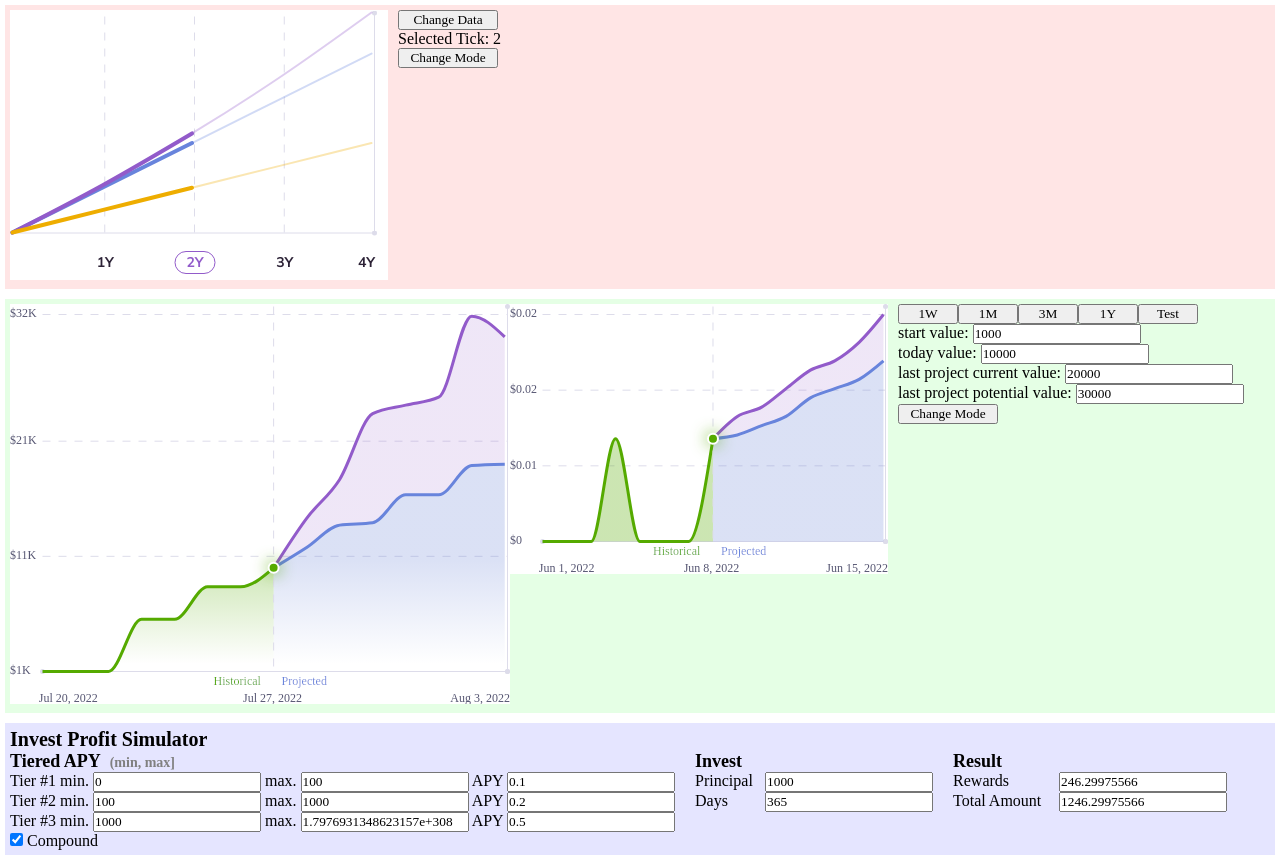
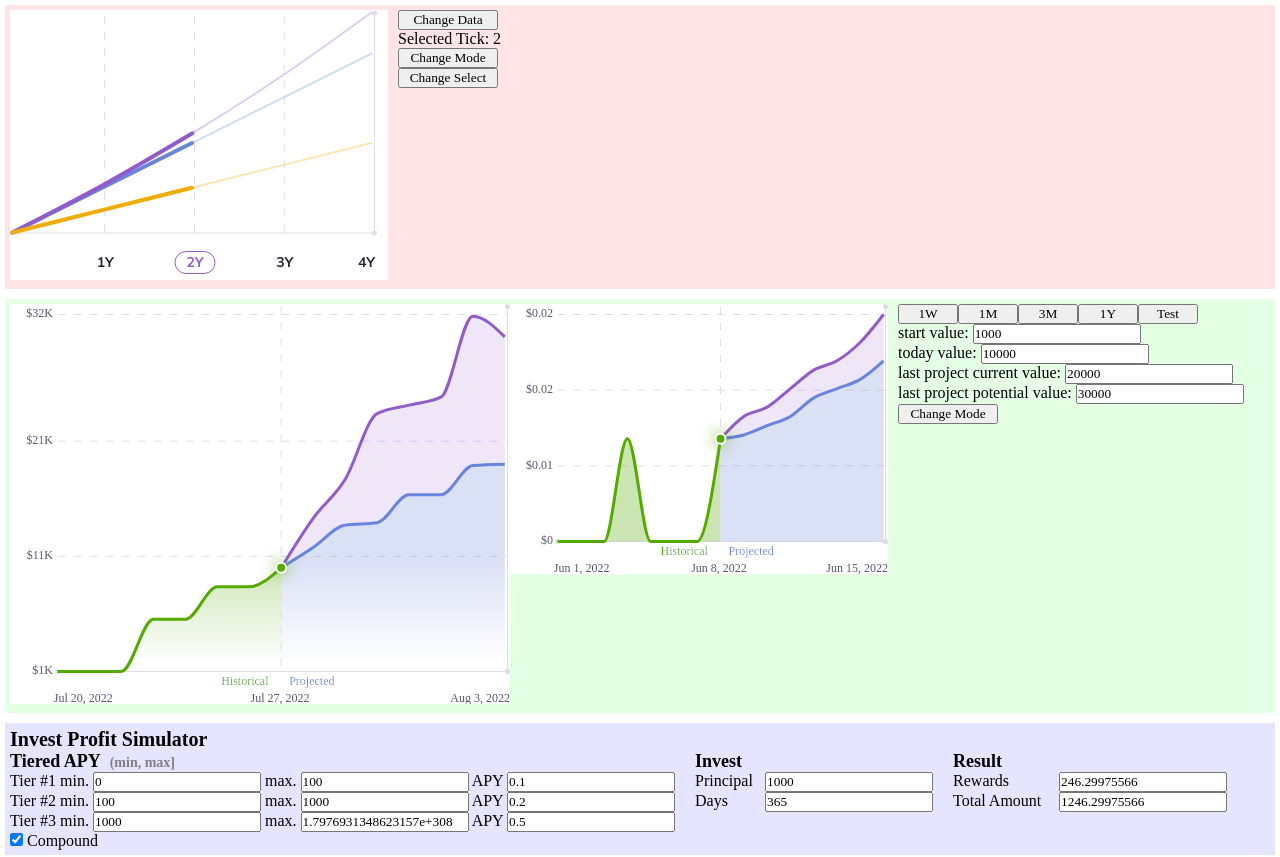
Before and after one commit to bigyao25/earn-chart, a Vue app: page / in a window 1280 px wide. Shown: the top 857 px of the page. Built offline with nearby package versions, Linux system fonts and the light colour scheme.

Commit message:
add: jest. add: m-chart watch: selected.

```diff
--- a/package.json
+++ b/package.json
@@ -5,7 +5,8 @@
   "scripts": {
     "dev": "vite",
     "build": "vue-tsc --noEmit && vite build",
-    "preview": "vite preview"
+    "preview": "vite preview",
+    "test": "jest"
   },
   "dependencies": {
     "d3-axis": "^3.0.0",
@@ -20,9 +21,12 @@
     "vue": "^3.2.25"
   },
   "devDependencies": {
+    "@types/jest": "^28.1.7",
     "@vitejs/plugin-vue": "^2.3.3",
+    "jest": "^28.1.3",
     "less": "^4.1.2",
     "less-loader": "^11.0.0",
+    "ts-jest": "^28.0.8",
     "typescript": "^4.5.4",
     "vite": "^2.9.9",
     "vue-tsc": "^0.34.7"
--- a/src/TestMechanism.vue
+++ b/src/TestMechanism.vue
@@ -6,6 +6,7 @@
       <button @click="handleChange">Change Data</button>
       <span>Selected Tick: {{ selected }}</span>
       <button @click="handleChangeMode">Change Mode</button>
+      <button @click="handleChangeSelect">Change Select</button>
     </div>
   </div>
 </template>
@@ -118,6 +119,9 @@ export default {
     handleChangeMode() {
       this.dark = !this.dark;
     },
+    handleChangeSelect() {
+      this.selected = (this.selected % 4) + 1;
+    },
   },
   components: { MechanismChart },
 };
--- a/src/components/HistoricalProjectedChart.vue
+++ b/src/components/HistoricalProjectedChart.vue
@@ -46,7 +46,7 @@ export default {
         axisDot: 2.5,
         axisLineThickness: 1,
         xTickeValueArea: 30,
-        yTickeValueArea: 30,
+        yTickeValueArea: 45,
         marginTop: 8,
         tickValueFontSize: 12,
         tickValueFontWeight: 400,
@@ -157,11 +157,11 @@ export default {
           .attr("stroke-width", 1);
         root
           .append("text")
-          .attr("x", 0)
+          .attr("x", this.widthes.yTickeValueArea - 2)
           .attr("y", this.yScale(n.toNumber()))
           // .text(`$${format(".2~s")(n.toNumber()).toUpperCase()}`)
           .text(`$${abridgeNumber(n.toNumber())}`)
-          .attr("text-anchor", "start")
+          .attr("text-anchor", "end")
           .attr("dominant-baseline", "middle")
           .attr("font-family", "Mulish Regular")
           .attr("font-size", this.widthes.tickValueFontSize)
--- a/src/components/MechanismChart.vue
+++ b/src/components/MechanismChart.vue
@@ -301,6 +301,15 @@ export default {
       this.init();
       this.haldleSelection();
     },
+    selected: {
+      handler(n, o) {
+        if (n !== o) {
+          this.init();
+          this.selectedIndex = this.selected === undefined ? -1 : this.selected;
+          this.haldleSelection();
+        }
+      },
+    },
   },
 };
 </script>
```
Also changed, not shown: jest.config.js (added, +8 -0 lines), 2 other files (tests, documents, lock files or other folders).
